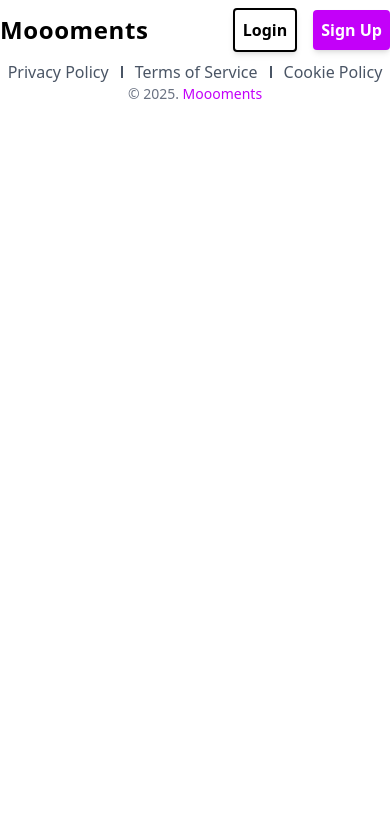
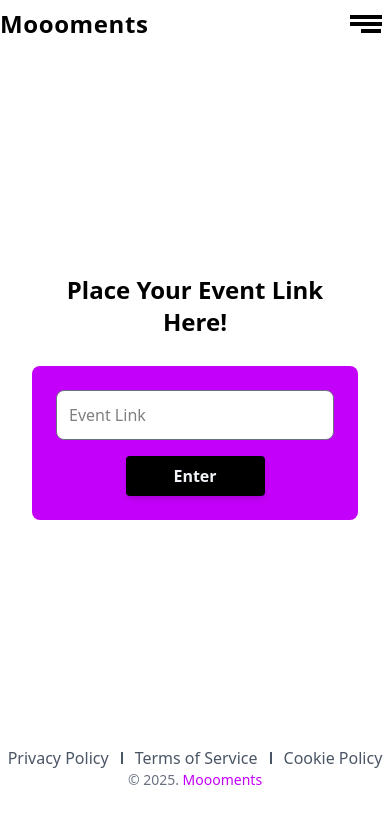
Before and after one commit to Pluggito/Moooments, a React (Vite) app: page /eventlink in a window 390 px wide. Shown: the top 824 px of the page. Built offline with nearby package versions, Linux system fonts and the light colour scheme.

Commit message:
EventLink, Pricing and Blog modified

```diff
--- a/src/App.jsx
+++ b/src/App.jsx
@@ -7,16 +7,23 @@ import SignUp from "./admin/SignUp"
 import About from "./pages/About"
 import Pricing from "./pages/Pricing"
 import Blog from "./pages/Blog"
+import { SideMenu } from "./components/Sidemenu"
+import { useState } from "react"
+import EventLink from "./pages/EventLink"
+
 
 
 
 
 const App = () => {
 
+  const [isMenu, setIsMenu] = useState(false)
 
   return (
     <div className="container overflow-x-hidden m-auto">
       <Navbar />
+
+      <SideMenu isMenu={isMenu} setIsMenu={setIsMenu}/>
 
       <Routes>
         <Route path="/" element={<Home/>}/>
@@ -24,6 +31,7 @@ const App = () => {
         <Route path="/about" element={<About />} />
         <Route path="/pricing" element={<Pricing/>}/>
         <Route path="/blog" element={<Blog />} />
+        <Route path="/eventlink" element={<EventLink/>} />
       </Routes>
 
 
--- a/src/components/Footer.jsx
+++ b/src/components/Footer.jsx
@@ -8,7 +8,7 @@ const Footer = () => {
     const location = useLocation();
 
     return (
-      <div className={`flex flex-col justify-center items-center text-center mx-auto ${location.pathname === '/' ? "absolute left-0 right-0 bottom-1 w-auto " : ""}`}>
+      <div className={`flex flex-col justify-center items-center text-center mx-auto ${location.pathname === '/' ? "absolute left-0 right-0 bottom-0 sm:bottom-3 w-auto my-auto" : ""}`}>
           {/*--- first section---- */}
           {location.pathname === "/" && (
         <div>
--- a/src/components/Home.jsx
+++ b/src/components/Home.jsx
@@ -1,13 +1,16 @@
+import { useNavigate } from "react-router-dom";
 import { assets } from "../assets/asset"
 
 const Home = () => {
+
+  const Navigate = useNavigate()
   return (
     <div>
       {/* Background Image */}
       <div className="bg-cover bg-center bg-no-repeat h-screen relative flex justify-center items-center opacity-8"
            style={{ background: `url(${assets.hero_image})` }}>
       </div>
-      <div className="max-w-4xl text-center absolute top-1/4 left-0 right-0 mx-auto px-4">
+      <div className="max-w-4xl text-center absolute top-1/4 left-0 right-0 mx-auto ">
           <p className="text-3xl sm:text-4xl md:text-5xl lg:text-6xl font-medium text-black tracking-wide">
             Capture Every <span className="text-purple-700 font-bold">Moooments!</span> Share Every Memory
           </p>
@@ -19,6 +22,7 @@ const Home = () => {
           type="button"
           className="border-2 border-black rounded w-full sm:w-[207px] h-[44px] font-bold hover:bg-black hover:text-white transition-all duration-300
           cursor-pointer shadow-md"
+          onClick={()=>Navigate('/eventlink')}
         >
           Enter Event Link
         </button>
--- a/src/components/Navbar.jsx
+++ b/src/components/Navbar.jsx
@@ -10,7 +10,7 @@ const Navbar = () => {
     const location = useLocation()
 
     return (
-      <nav className={`flex justify-between items-center max-w-6xl mx-auto my-2 ${location.pathname === '/' ?"absolute top-0 left-0 right-0 z-10" : ""}`}>
+      <nav className={`sm:flex justify-between items-center max-w-6xl mx-auto my-2 ${location.pathname === '/' ?"absolute top-0 left-0 right-0 z-10" : "inline-block"}`}>
         {/* Brand Name */}
         <NavLink to='/'>
         <p className="text-2xl tracking-wide font-extrabold ">Moooments</p>
@@ -37,7 +37,7 @@ const Navbar = () => {
         </ul>
 
         {/* Buttons */}
-        <div className=" flex flex-row justify-center items-center gap-4 ">
+        <div className=" sm:flex flex-row justify-center items-center gap-4 hidden">
           <NavLink to='/signup'>
           <button
             type="button"
--- /dev/null
+++ b/src/components/SideMenu.jsx
@@ -0,0 +1,126 @@
+
+
+import  { useEffect, useState } from "react";
+import { MotionConfig, motion } from "framer-motion";
+import { NavLink } from "react-router-dom";
+
+export const SideMenu = ({isMenu, setIsMenu}) => {
+  const [active, setActive] = useState(false);
+
+  const handleRequest = () => {
+    setActive((pv) => !pv);
+    setIsMenu((pv) => !pv);
+  }
+
+  useEffect(()=>{
+      if(isMenu){
+        setActive(true);
+      }else{
+        setActive(false)
+      }
+
+  },[isMenu]);
+
+
+
+  return (
+    <div className={`grid float-right  place-content-center sm:hidden z-50 ${location.pathname !== '/' ? "absolute top-0 right-0" :"" }`}>
+      <AnimatedHamburgerButton active={active}
+        handleRequest={handleRequest}/>
+
+        {/*----Side Menu components---- */}
+        <div className={`fixed top-0 right-0 h-1/2 transition-all duration-500 ease-out overflow-hidden shadow-xl rounded-xl  ${isMenu ? "w-1/2 opacity-100 pointer-events-auto bg-white z-50 " : "w-0 opacity-0 pointer-events-auto "}`}>
+
+          {/*<div className="mx-auto text-center my-2 overflow-x-hidden">
+          <NavLink to='/'>
+          <p className="text-2xl tracking-wide font-extrabold ">Moooments</p>
+        </NavLink>
+          </div>*/}
+
+          <div className="flex flex-col my-10 text-center z-10 py-6" >
+          <NavLink onClick={()=> setIsMenu(false)} to='/' className='py-2 pl-6 text-lg'>Home</NavLink>
+          <NavLink onClick={()=> setIsMenu(false)} to='/about' className='py-2 pl-6 text-lg '>About</NavLink>
+          <NavLink onClick={()=> setIsMenu(false)} to='/pricing' className='py-2 pl-6 text-lg '>Pricing</NavLink>
+          <NavLink onClick={()=> setIsMenu(false)} to='/blog' className='py-2 pl-6 text-lg '>Blog</NavLink>
+          <NavLink onClick={()=> setIsMenu(false)} to='/signup' className='py-2 pl-6 text-lg'>Signup</NavLink>
+          </div>
+
+
+        </div>
+    </div>
+  );
+};
+
+
+const AnimatedHamburgerButton = ({ active, handleRequest }) => {
+  return (
+    <MotionConfig
+      transition={{
+        duration: 0.5,
+        ease: "easeInOut",
+      }}
+    >
+      <motion.button
+  initial={false}
+  animate={active ? "open" : "closed"}
+  onClick={handleRequest}
+  className="relative h-12 w-12 rounded-full bg-transparent transition-colors hover:bg-gray-200 z-[100]"
+>
+
+        <motion.span
+          variants={VARIANTS.top}
+          className="absolute h-1 w-8 bg-black"
+          style={{ y: "-50%", left: "50%", x: "-50%", top: "35%" }}
+        />
+        <motion.span
+          variants={VARIANTS.middle}
+          className="absolute h-1 w-8 bg-black"
+          style={{ left: "50%", x: "-50%", top: "50%", y: "-50%" }}
+        />
+        <motion.span
+          variants={VARIANTS.bottom}
+          className="absolute h-1 w-5 bg-black"
+          style={{
+            x: "-50%",
+            y: "50%",
+            bottom: "35%",
+            left: "calc(50% + 5px)",
+          }}
+        />
+      </motion.button>
+    </MotionConfig>
+  );
+};
+
+const VARIANTS = {
+  top: {
+    open: {
+      rotate: ["0deg", "0deg", "45deg"],
+      top: ["35%", "50%", "50%"],
+    },
+    closed: {
+      rotate: ["45deg", "0deg", "0deg"],
+      top: ["50%", "50%", "35%"],
+    },
+  },
+  middle: {
+    open: {
+      rotate: ["0deg", "0deg", "-45deg"],
+    },
+    closed: {
+      rotate: ["-45deg", "0deg", "0deg"],
+    },
+  },
+  bottom: {
+    open: {
+      rotate: ["0deg", "0deg", "45deg"],
+      bottom: ["35%", "50%", "50%"],
+      left: "50%",
+    },
+    closed: {
+      rotate: ["45deg", "0deg", "0deg"],
+      bottom: ["50%", "50%", "35%"],
+      left: "calc(50% + 5px)",
+    },
+  },
+};
--- a/src/index.css
+++ b/src/index.css
@@ -12,3 +12,12 @@
   .hero-background {
     background-image: linear-gradient(150deg, rgba(255, 255, 255, 0.4), rgba(0, 0, 0, 0.1)), url('./assets/Home-Page.png');
   }
+
+  @media(max-width:640px){
+
+    a.active{
+      color: #c300f9;
+      text-decoration: underline #c300f9;
+    }
+
+  }
--- a/src/pages/Blog.jsx
+++ b/src/pages/Blog.jsx
@@ -3,8 +3,11 @@
 
 const Blog = () => {
   return (
-    <div>
-      <h1>Pussy ass niqqa</h1>
+    <div className=" p-2 items-center my-80">
+      <div className="text-center">
+      <h1 className=" text-2xl font-bold">No Blog Yet</h1>
+      </div>
+
     </div>
   )
 }
--- /dev/null
+++ b/src/pages/EventLink.jsx
@@ -0,0 +1,23 @@
+
+
+const EventLink = () => {
+  return (
+    <div className="items-center mx-auto max-w-4xl my-48 p-8
+    sm:h-full ">
+
+        <div className="flex flex-col justify-center  items-center  sm:w-[551px] w-full sm:h-[230px] h-[250px] mx-auto gap-5 ">
+             <p className="text-2xl mb-2 font-semibold  w-full text-center">Place Your Event Link Here!</p>
+             <div className="flex flex-col justify-center items-center gap-4 p-6 w-full bg-[#c300f9] rounded-lg">
+             <input type="link" className="w-full sm:w-3/4 p-3 rounded-lg text-black hover:bg-slate-50 border border-gray-500 focus:outline-none bg-white"
+             placeholder="Event Link"/>
+            <button className="rounded sm:w-[101px] sm:h-[44px] w-1/2 font-bold hover:bg-gray-800 bg-black text-slate-100 hover:text-white transition-all duration-300
+            cursor-pointer shadow-md p-2">Enter</button>
+             </div>
+
+        </div>
+
+    </div>
+  )
+}
+
+export default EventLink
--- a/src/pages/Pricing.jsx
+++ b/src/pages/Pricing.jsx
@@ -2,8 +2,11 @@
 
 const Pricing = () => {
   return (
-    <div>
-      <h1>Mf</h1>
+    <div className=" p-2 items-center my-80">
+      <div className="text-center">
+      <h1 className=" text-2xl font-bold">Pricing Structure Coming Soon!</h1>
+      </div>
+
     </div>
   )
 }
```
Also changed, not shown: src/assets/About-img.png (added).
